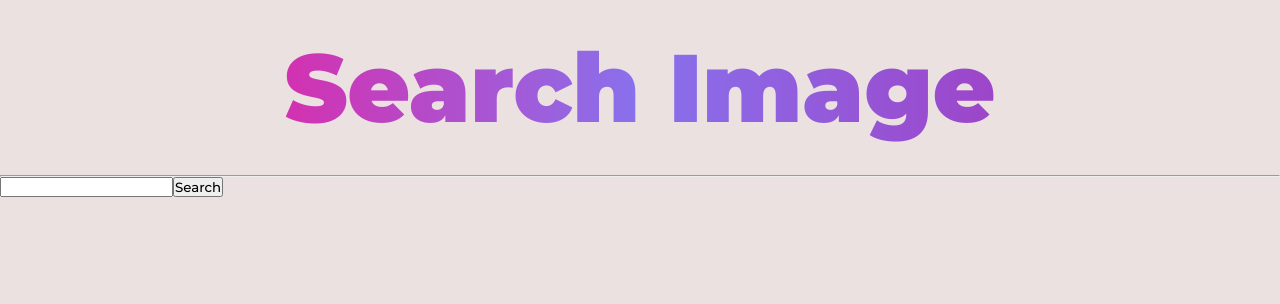
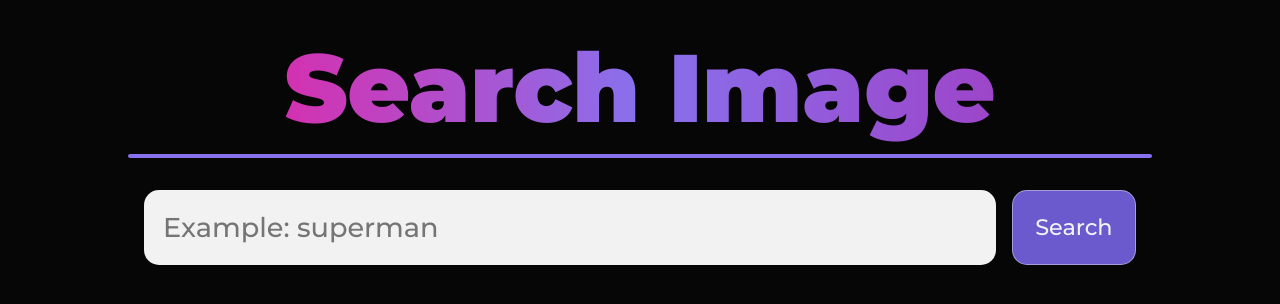
Before and after one commit to Franklin361/search-images, a React (Vite) app: page / in a window 1280 px wide. Shown: the top 304 px of the page. Built offline with nearby package versions, Linux system fonts and the light colour scheme; no server answers.

Commit message:
[STYLE]: add style to grid, form and card

```diff
--- a/src/components/Card.tsx
+++ b/src/components/Card.tsx
@@ -7,9 +7,11 @@ interface ICard {
 export const Card = ({ res }: ICard) => {
     return (
         <div>
-            <img src={res.urls.small} alt={res.alt_description || 'photo'} />
-            <p>{res.description}</p>
-            <h4> ❤️: {res.likes}</h4>
+            <img src={res.urls.small} alt={res.alt_description || 'photo'} loading="lazy" />
+            <div className="hidden">
+                <h4>{res.description}</h4>
+                <b>{res.likes} ❤️</b>
+            </div>
         </div>
     )
 }
--- a/src/components/Form.tsx
+++ b/src/components/Form.tsx
@@ -7,7 +7,7 @@ interface IForm {
 export const Form = ({ handleSubmit, isLoading }: IForm) => {
     return (
         <form onSubmit={handleSubmit}>
-            <input type="text" name="form" disabled={isLoading} />
+            <input type="text" name="form" disabled={isLoading} placeholder="Example: superman" />
             <button disabled={isLoading}>Search</button>
         </form>
     )
--- a/src/components/GridResults.tsx
+++ b/src/components/GridResults.tsx
@@ -6,6 +6,7 @@ import { Card } from './Card';
 
 import { getImages } from "../utils"
 import { ResponseAPI } from '../interface';
+import { Loading } from './Loading';
 
 
 
@@ -20,13 +21,21 @@ export const GridResults = ({ query, isLoading: setLoading }: IGridResults) => {
 
     useEffect(() => setLoading(isLoading), [isLoading])
 
-    if (isLoading) return <p>Loading results</p>
+    if (isLoading) return <Loading />
 
     if (isError) return <p>{(error as AxiosError).message}</p>
 
-    if (data && data.results.length === 0) return <p>No results with: {query}</p>
 
     return (
-        <div> {data.results.map(res => (<Card key={res.id} res={res} />))} </div>
+        <>
+            <p className='no-results'>
+                {data && data.results.length === 0 ? 'No results with: ' : 'Results with: '}
+                <b>{query}</b>
+            </p>
+
+            <div className='grid'>
+                {data.results.map(res => (<Card key={res.id} res={res} />))}
+            </div>
+        </>
     )
 }
--- /dev/null
+++ b/src/components/Loading.tsx
@@ -0,0 +1,8 @@
+export const Loading = () => {
+    return (
+        <div className="loading">
+            <div className="spinner"></div>
+            <span>Loading...</span>
+        </div>
+    )
+}
--- a/src/components/index.ts
+++ b/src/components/index.ts
@@ -2,3 +2,4 @@ export * from './Card'
 export * from './Form'
 export * from './GridResults'
 export * from './Title'
+export * from './Loading'
--- a/src/hooks/index.ts
+++ b/src/hooks/index.ts
@@ -13,6 +13,8 @@ export const useFormQuery = () => {
 
         const { form } = Object.fromEntries(new FormData(target))
 
+        if (form.toString().trim().length === 0) return
+
         setQuery(form.toString())
 
         target.reset()
--- a/src/index.css
+++ b/src/index.css
@@ -9,14 +9,17 @@
 }
 
 body {
-  /* background: rgb(7, 6, 6); */
-  background: rgb(235, 225, 225);
+  background: rgb(7, 6, 6);
+  /* background: rgb(235, 225, 225); */
 }
 
+/* title */
+
 h1 {
+  text-align: center;
   display: block;
   width: fit-content;
-  margin: .3em auto;
+  margin: .3em auto 0 auto;
   font-size: 6em;
   font-weight: 900;
   background: #12c2e9;
@@ -24,3 +27,236 @@ h1 {
   background-clip: text;
   color: transparent;
 }
+
+hr {
+  display: block;
+  width: 80%;
+  margin: .5em auto;
+  color: #8871ed;
+  border: 2px solid #8871ed;
+  border-radius: 50px;
+}
+
+/* container cards */
+.grid {
+  width: 90%;
+  margin: 2em auto 5em auto;
+  column-count: 4;
+  column-gap: 15px;
+}
+
+/* card */
+
+.grid>div {
+  grid-template-rows: 1fr auto;
+  margin-bottom: 1.5em;
+  break-inside: avoid;
+  color: white;
+  position: relative;
+  overflow: hidden;
+  border-radius: 5px;
+  border: 1px solid rgba(255, 255, 255, 0.425);
+  min-height: 200px;
+  background-color: black;
+  animation: fadeIn 1s ease-in-out;
+}
+
+@keyframes fadeIn {
+  0% {
+    opacity: 0;
+    transform: translateY(100px);
+  }
+
+  100% {
+    opacity: 1;
+    transform: translateY(0);
+  }
+}
+
+.grid>div>img {
+  /* grid-row: 1 / -1;
+  grid-column: 1; */
+  object-fit: cover;
+  height: 100%;
+  width: 100%;
+  max-width: 100%;
+  /* display: block; */
+  border-radius: 5px;
+  vertical-align: top;
+}
+
+.grid>div>.hidden {
+  background-color: rgba(0, 0, 0, 0.925);
+  position: absolute;
+  top: 0;
+  height: 100%;
+  width: 100%;
+  z-index: 10;
+  border-radius: 5px;
+  border: 1px solid transparent;
+  display: flex;
+  flex-direction: column;
+  justify-content: space-between;
+  padding: 1em;
+  opacity: 0;
+  transition: all .2s ease;
+}
+
+
+.grid>div:hover>.hidden {
+  opacity: 1;
+  border-color: rgba(255, 255, 255, 0.825);
+}
+
+.grid>div>.hidden>h4 {
+  font-weight: normal;
+  font-size: 1.3em;
+}
+
+.grid>div>.hidden>b {
+  font-size: 1.5em;
+}
+
+.no-results {
+  color: white;
+  width: 77%;
+  margin: auto;
+  font-size: 1.4em;
+}
+
+.no-results>b {
+  color: rgb(205, 90, 199);
+}
+
+/* form */
+form {
+  margin: 1em auto;
+  display: flex;
+  justify-content: center;
+  padding: 1em;
+  width: 80%;
+  gap: 1em;
+}
+
+form>input {
+  font-size: 1.7em;
+  padding: .7em;
+  border-radius: 15px;
+  border: none;
+  outline: 5px solid transparent;
+  outline-offset: 3px;
+  flex: 1;
+  background: #f2f2f2;
+}
+
+form>input:focus {
+  outline-color: slateblue;
+}
+
+
+form>button {
+  border-radius: 15px;
+  width: fit-content;
+  padding: 1em;
+  height: 75px;
+  font-size: 1.4em;
+  cursor: pointer;
+  background: slateblue;
+  border: 1px solid #f2f2f270;
+  color: #f2f2f2;
+  transition: all .3s ease;
+  transform: scale(1)
+}
+
+form>button:hover {
+  background: rgb(92, 78, 185);
+}
+
+form>button:active {
+  transform: scale(.9);
+}
+
+@media screen and (max-width: 1000px) {
+  .grid {
+    column-count: 3;
+  }
+}
+
+@media screen and (max-width: 900px) {
+  form {
+    flex-direction: column;
+    gap: 1.5em;
+  }
+
+  .grid {
+    column-count: 2;
+  }
+
+  form>button {
+    padding: .5em;
+    font-size: 1.2em;
+    width: 100%;
+    height: auto;
+  }
+
+}
+
+@media screen and (max-width: 600px) {
+  .grid {
+    column-count: 1;
+  }
+
+  h1 {
+    font-size: 3em;
+  }
+}
+
+/* loading */
+.loading {
+  display: flex;
+  justify-content: center;
+  align-items: center;
+  flex-direction: column;
+  gap: 1em;
+}
+
+.loading>span {
+  color: white;
+  font-size: 1.54em;
+}
+
+.spinner {
+  position: relative;
+  width: 90px;
+  height: 90px;
+  border-radius: 50%;
+}
+
+.spinner::before,
+.spinner:after {
+  content: "";
+  position: absolute;
+  border-radius: inherit;
+}
+
+.spinner:before {
+  width: 100%;
+  height: 100%;
+  background-image: linear-gradient(0deg, #ff00cc 0%, #333399 100%);
+  animation: spin8932 .5s infinite linear;
+}
+
+.spinner:after {
+  width: 85%;
+  height: 85%;
+  background-color: rgb(7, 6, 6);
+  top: 50%;
+  left: 50%;
+  transform: translate(-50%, -50%);
+}
+
+@keyframes spin8932 {
+  to {
+    transform: rotate(360deg);
+  }
+}
```
